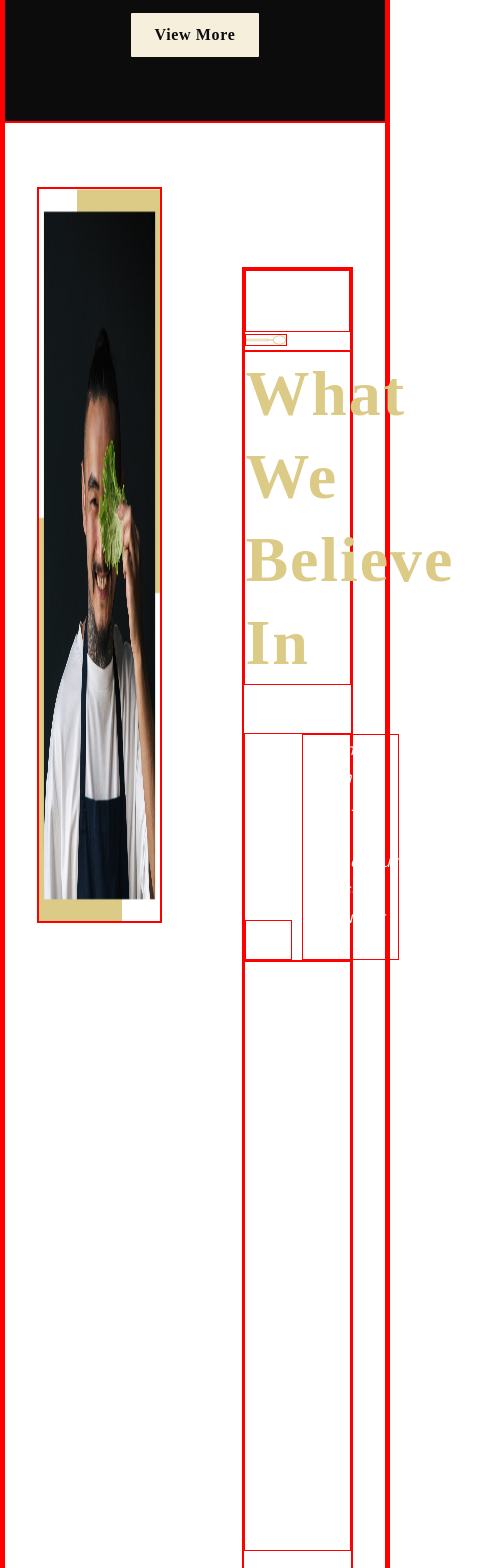
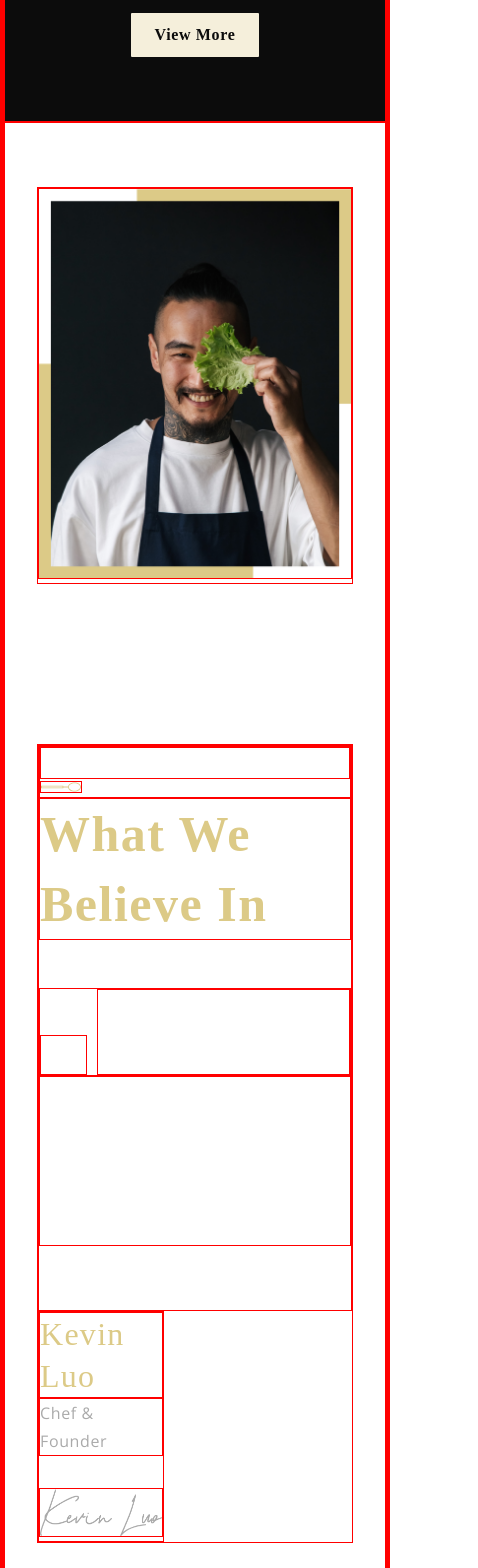
Before and after one commit to ctseng07/react-restaurant-page, a React (Create React App) app: page / in a window 390 px wide. Shown: the part 5200-6768 px from the top of the page, 478 px wide, since content can reach past the window. Built offline with nearby package versions, Linux system fonts and the light colour scheme; a web font is replaced by a local one.

Commit message:
Add media screen and fix few bug issues with text content

```diff
--- a/src/container/Chef/Chef.css
+++ b/src/container/Chef/Chef.css
@@ -94,9 +94,8 @@
 }
 
 .rest__chef-sign {
-    width: 235px;
-    height: 83px;
-
+    width: 40%;
+    height: auto;
 }
 
 .rest__chef-sign img {
@@ -105,3 +104,46 @@
 
     margin-top: 2rem;
 }
+
+@media screen and (min-width: 2000px) {
+    .rest__header-content_headline {
+        font-size: 180px;
+        line-height: 210px;
+    }
+}
+
+@media screen and (max-width: 1150px) {
+
+    .rest__chef-image {
+        width: 100%;
+        height: 100%;
+    }
+
+    .rest__chef {
+        flex-direction: column;
+    }
+
+    .rest__chef-content {
+        width: 100%;
+    }
+
+    .rest__chef-content_title {
+        font-size: 80px;
+    }
+
+
+}
+
+@media screen and (max-width: 650px) {
+    .rest__chef-content_title {
+        font-size: 70px;
+        line-height: 87px;
+    }
+}
+
+@media screen and (max-width: 450px) {
+    .rest__chef-content_title {
+        font-size: 50px;
+        line-height: 70px;
+    }
+}
```
